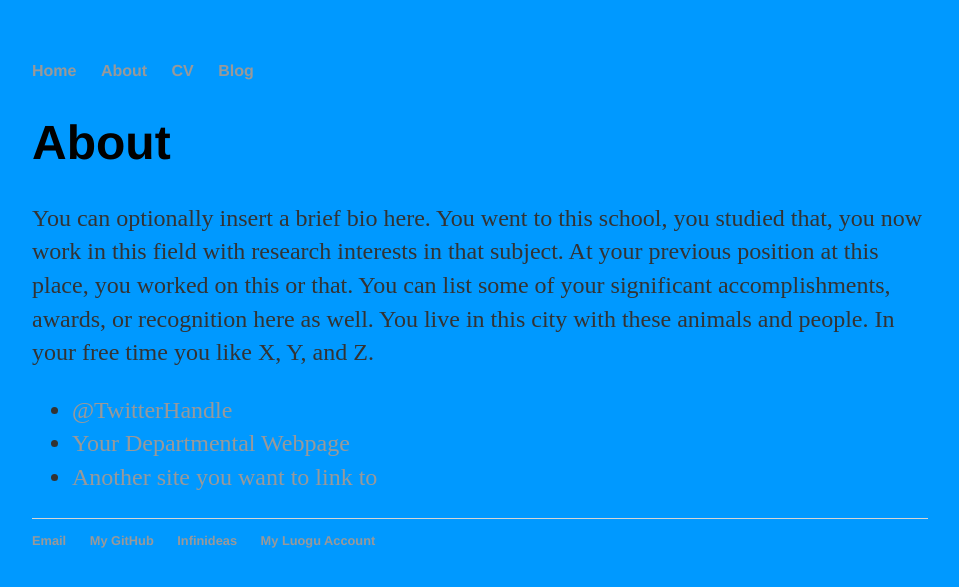
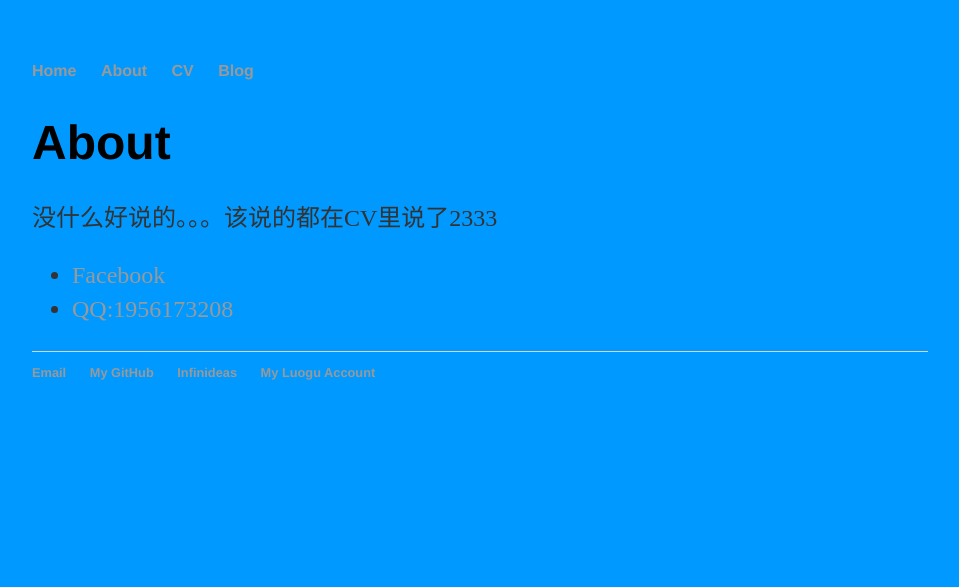
Before and after one commit to Yugoslavia36/yugoslavia36.github.io, a Jekyll site: the page built from about/index.html, in a window 1280 px wide. Shown: the top 587 px of the page, without its empty margins (160-1119 px from the left). Built offline with Jekyll 4.4.1, drawn with Linux system fonts in a browser that asks for light colours.

Commit message:
Update index.html

```diff
--- a/about/index.html
+++ b/about/index.html
@@ -1,15 +1,15 @@
 ---
 layout: default
-title: About Hank Quinlan
+title: About Yugoslavia
 ---
 
 		<div class="about">
 			<h1>About</h1>
-			<p>You can optionally insert a brief bio here. You went to this school, you studied that, you now work in this field with research interests in that subject. At your previous position at this place, you worked on this or that. You can list some of your significant accomplishments, awards, or recognition here as well. You live in this city with these animals and people. In your free time you like X, Y, and Z.</p>
+			<p>没什么好说的。。。该说的都在CV里说了2333</p>
 
 			<ul class="contacts">
-				<li><a href="#">@TwitterHandle</a></li>
-				<li><a href="#">Your Departmental Webpage</a></li>
-				<li><a href="#">Another site you want to link to</a></li>
+				<li><a href="https://www.facebook.com/profile.php?id=100015371949327">Facebook</a></li>
+				<li><a href="#">QQ:1956173208</a></li>
+
 				</ul>
 		</div>
```
